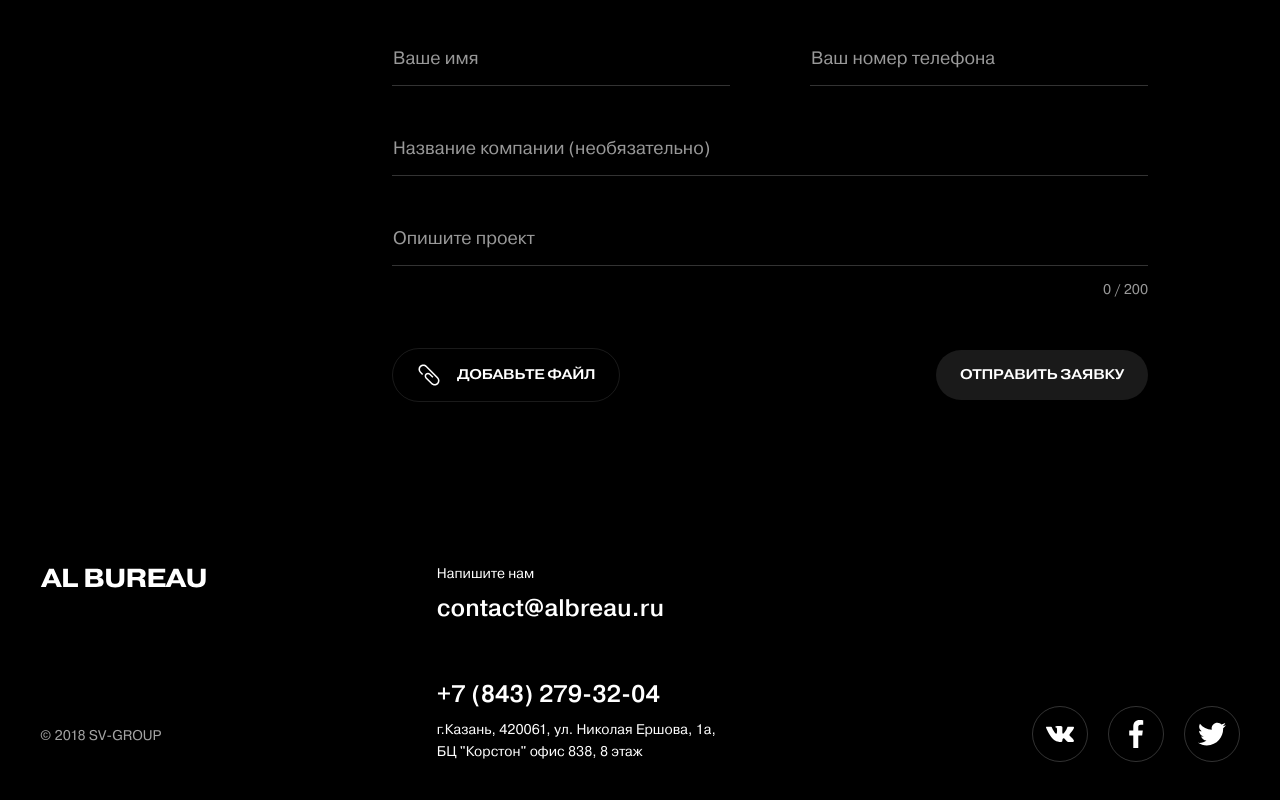
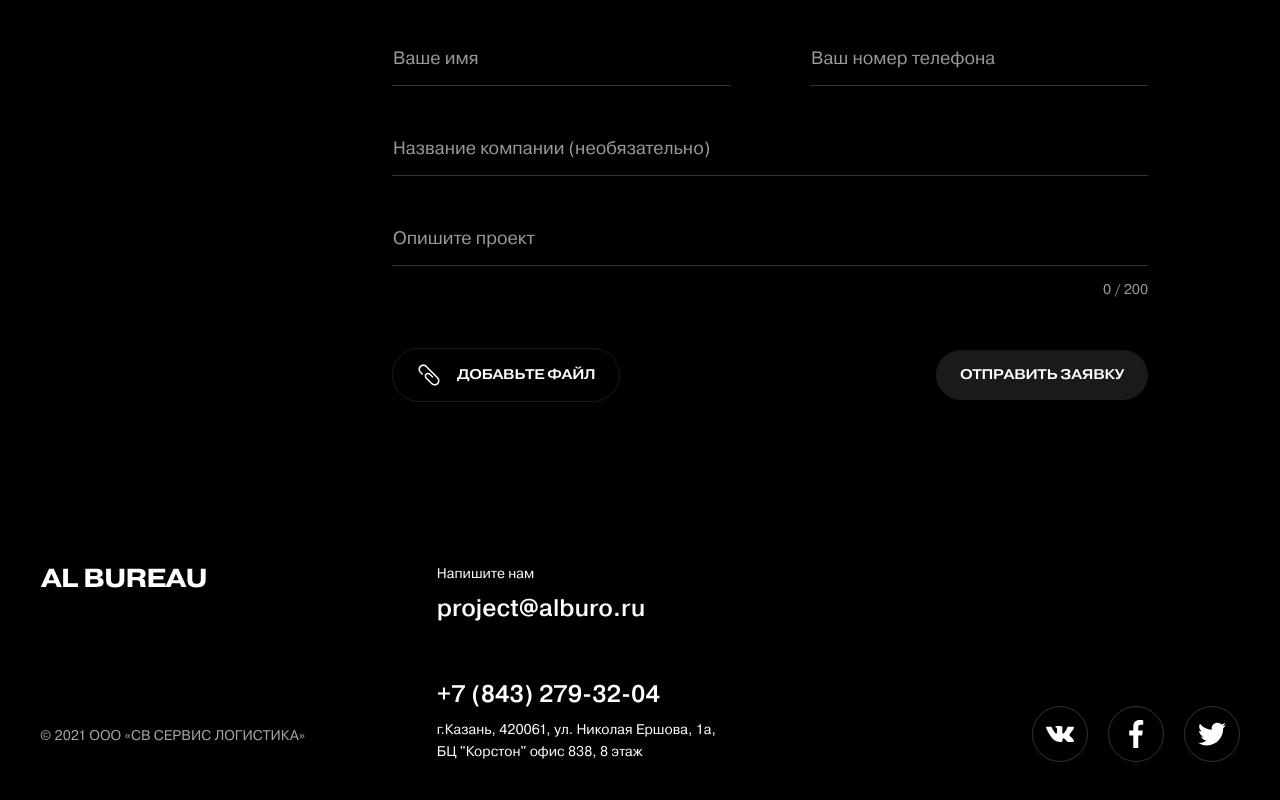
Before and after one commit to biloholovskyi/al_bureau, a React (Create React App) app: page / in a window 1280 px wide. Shown: the part 4579-5379 px from the top of the page. Built offline with nearby package versions, Linux system fonts and the light colour scheme; no server answers.

Commit message:
mail and copyright in footer

```diff
--- a/src/components/footer/footer.js
+++ b/src/components/footer/footer.js
@@ -11,12 +11,12 @@ const Footer = () => {
     <Style.FooterWrap>
       <div className="footer_item">
         <img className={'logo'} src={logo} alt="logo"/>
-        <p>© 2018  SV-GROUP</p>
+        <p>© 2021 ООО «СВ СЕРВИС ЛОГИСТИКА»</p>
       </div>
       <div className="footer_item">
         <div className="top">
           <div className="title">Напишите нам</div>
-          <a href="mailto:contact@albreau.ru">contact@albreau.ru</a>
+          <a href="mailto:project@alburo.ru">project@alburo.ru</a>
         </div>
         <div className="bottom">
           <a href="tel:+7 (843) 279-32-04">+7 (843) 279-32-04</a>
```
